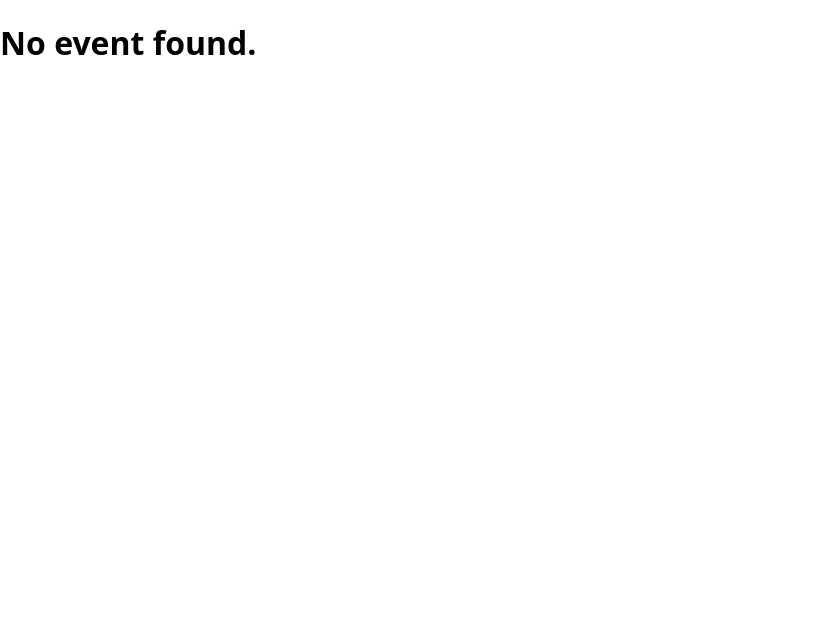
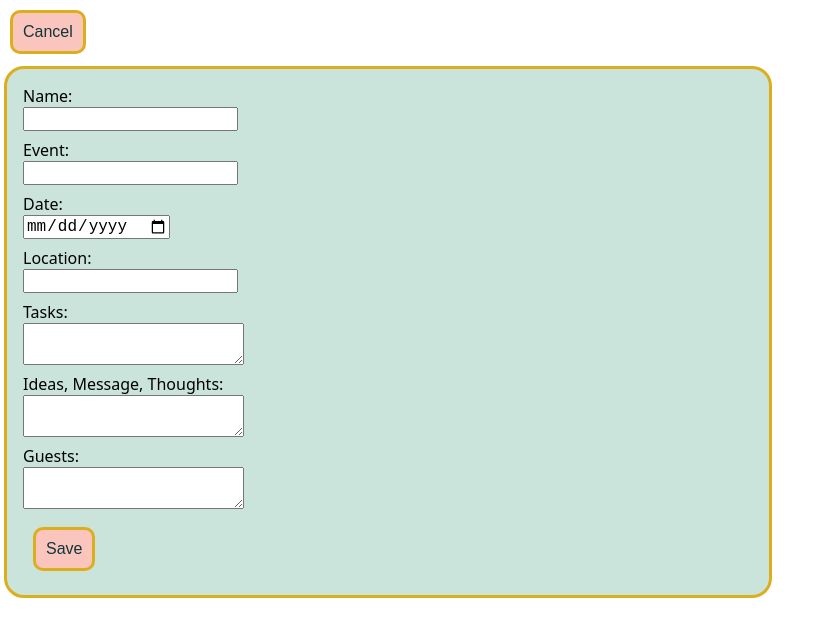
Before and after one commit to mulewile/capstone-project, a Next.js app: page /events/edit in a window 1280 px wide. Shown: the top 636 px of the page, without its empty margins (0-833 px from the left). Built offline with nearby package versions, Linux system fonts and the light colour scheme.

Commit message:
set form to isEdit and entire logic

```diff
--- a/components/Form/index.js
+++ b/components/Form/index.js
@@ -1,5 +1,5 @@
 import styled from "styled-components";
-import Button from "../../components/Button";
+import Button from "../Button";
 
 export const StyledForm = styled.form`
   max-width: 768px;
@@ -23,27 +23,103 @@ export const StyledForm = styled.form`
   }
 `;
 
-export default function Form({ onSubmit, onClick }) {
+export default function Form({
+  onSubmit,
+  onClick,
+  isEditing,
+  eventToEdit,
+  handleUpdateEvents,
+}) {
+  function onEdit(event) {
+    event.preventDefault();
+
+    const formData = new FormData(event.target);
+    const eventObject = Object.fromEntries(formData);
+
+    const eventData = { ...eventToEdit, ...eventObject };
+    handleUpdateEvents(eventData);
+  }
+
   return (
     <>
+      {isEditing ? (
+        <>
+          <Button onClick={onClick}>Cancel</Button>
+          <StyledForm onSubmit={onEdit}>
+            <label htmlFor="name">Name:</label>
+            <input
+              type="text"
+              id="name"
+              name="name"
+              defaultValue={eventToEdit?.name}
+            />
+            <label htmlFor="event">Event:</label>
+            <input
+              type="text"
+              id="event"
+              name="event"
+              defaultValue={eventToEdit?.event}
+            />
+            <label htmlFor="date">Date:</label>
+            <input
+              type="date"
+              id="date"
+              name="date"
+              defaultValue={eventToEdit?.date}
+            />
+            <label htmlFor="location">Location:</label>
+            <input
+              type="text"
+              id="location"
+              name="location"
+              defaultValue={eventToEdit?.location}
+            />
+            <label htmlFor="tasks">Tasks:</label>
+            <textarea
+              type="text"
+              id="tasks"
+              name="tasks"
+              defaultValue={eventToEdit?.tasks}
+            />
+            <label htmlFor="ideas">Ideas, Message, Thoughts:</label>
+            <textarea
+              type="text"
+              id="ideas"
+              name="ideas"
+              defaultValue={eventToEdit?.ideas}
+            />
+            <label htmlFor="guests">Guests:</label>
+            <textarea
+              type="text"
+              id="guests"
+              name="guests"
+              defaultValue={eventToEdit?.guests}
+            />
+            <Button type="submit">Update</Button>
+          </StyledForm>
+        </>
+      ) : (
+        <>
+          <Button onClick={onClick}>Cancel</Button>
           <StyledForm onSubmit={onSubmit}>
             <label htmlFor="name">Name:</label>
-        <input type="text" id="name" name="name" defaultValue={""} />
+            <input type="text" id="name" name="name" />
             <label htmlFor="event">Event:</label>
-        <input type="text" id="event" name="event" defaultValue={""} />
+            <input type="text" id="event" name="event" />
             <label htmlFor="date">Date:</label>
-        <input type="date" id="date" name="date" defaultValue={""} />
+            <input type="date" id="date" name="date" />
             <label htmlFor="location">Location:</label>
-        <input type="text" id="location" name="location" defaultValue={""} />
+            <input type="text" id="location" name="location" />
             <label htmlFor="tasks">Tasks:</label>
-        <textarea type="text" id="tasks" name="tasks" defaultValue={""} />
+            <textarea type="text" id="tasks" name="tasks" />
             <label htmlFor="ideas">Ideas, Message, Thoughts:</label>
-        <textarea type="text" id="ideas" name="ideas" defaultValue={""} />
+            <textarea type="text" id="ideas" name="ideas" />
             <label htmlFor="guests">Guests:</label>
-        <textarea type="text" id="guests" name="guests" defaultValue={""} />
-        <Button type="submit">Done</Button>
+            <textarea type="text" id="guests" name="guests" />
+            <Button type="submit">Save</Button>
           </StyledForm>
-      <Button onClick={onClick}>Cancel</Button>
+        </>
+      )}
     </>
   );
 }
--- a/components/List/index.js
+++ b/components/List/index.js
@@ -17,7 +17,6 @@ export default function List({ events }) {
         ))}
       </StyledList>
       <Link href={`events/add`}>
-        {" "}
         <Button>Add</Button>
       </Link>
     </>
--- a/package.json
+++ b/package.json
@@ -17,6 +17,7 @@
     "react-dom": "18.2.0",
     "styled-components": "^5.3.9",
     "swr": "^2.1.5",
+    "use-local-storage": "^3.0.0",
     "uuid": "^9.0.0",
     "uuid4": "^2.0.3"
   },
--- a/pages/_app.js
+++ b/pages/_app.js
@@ -1,18 +1,48 @@
 import GlobalStyle from "../styles";
+import { useRouter } from "next/router";
 import { useState } from "react";
 import { events as initialEvents } from "../resources/events";
 
 export default function App({ Component, pageProps }) {
   const [events, setEvents] = useState(initialEvents);
 
+  const [isEditing, setIsEditing] = useState(false);
+  const [eventToEdit, setEventToEdit] = useState();
+
+  const router = useRouter();
+
   function addEvent(newEvent) {
     setEvents([...events, newEvent]);
+  }
+
+  function handleClickEdit(eventItem) {
+    setIsEditing(true);
+    setEventToEdit(eventItem);
+  }
+
+  function handleUpdateEvents(editedEvent) {
+    const newEventArray = events.map((event) =>
+      event.id !== editedEvent.id ? event : editedEvent
+    );
+
+    setEvents(newEventArray);
+    setIsEditing(false);
+
+    router.push(`/`);
   }
 
   return (
     <>
       <GlobalStyle />
-      <Component {...pageProps} events={events} addEvent={addEvent} />
+      <Component
+        {...pageProps}
+        events={events}
+        addEvent={addEvent}
+        isEditing={isEditing}
+        eventToEdit={eventToEdit}
+        handleClickEdit={handleClickEdit}
+        handleUpdateEvents={handleUpdateEvents}
+      />
     </>
   );
 }
--- a/pages/events/[id].js
+++ b/pages/events/[id].js
@@ -1,9 +1,8 @@
 import { useRouter } from "next/router";
 import { StyledCard } from "../../components/Card";
-import Button from "../../components/Button";
-import Link from "next/link";
+import Button from "@/components/Button";
 
-export default function EventDetails({ events }) {
+export default function EventDetails({ handleClickEdit, events }) {
   const router = useRouter();
   const { id } = router.query;
 
@@ -28,9 +27,16 @@ export default function EventDetails({ events }) {
       <Button type="button" onClick={() => router.push("/")}>
         Go Back
       </Button>
-      <Link href={`/events/${id}`}>
-        <Button type="button">Edit</Button>
-      </Link>
+
+      <Button
+        type="button"
+        onClick={() => {
+          handleClickEdit(event);
+          router.push(`/events/edit`);
+        }}
+      >
+        Edit
+      </Button>
     </>
   );
 }
--- a/pages/events/add.js
+++ b/pages/events/add.js
@@ -4,7 +4,6 @@ import Form from "../../components/Form";
 
 export default function AddEvent({ addEvent, events }) {
   const router = useRouter();
-  const { id } = router.query;
 
   function handleSubmit(event) {
     event.preventDefault();
--- /dev/null
+++ b/pages/events/edit.js
@@ -0,0 +1,25 @@
+import { useRouter } from "next/router";
+import Form from "../../components/Form";
+
+export default function EditEvent({
+  isEditing,
+  eventToEdit,
+  handleUpdateEvents,
+}) {
+  const router = useRouter();
+
+  const cancelAdd = () => {
+    router.push(`/`);
+  };
+
+  return (
+    <div>
+      <Form
+        eventToEdit={eventToEdit}
+        isEditing={isEditing}
+        onClick={cancelAdd}
+        handleUpdateEvents={handleUpdateEvents}
+      />
+    </div>
+  );
+}
--- a/pages/index.js
+++ b/pages/index.js
@@ -1,4 +1,4 @@
-import List from "@/components/List";
+import List from "../components/List";
 
 export default function HomePage({ events }) {
   return (
```
Also changed, not shown: 1 other file (tests, documents, lock files or other folders). Lines whose indentation alone changed are shown as unchanged.
